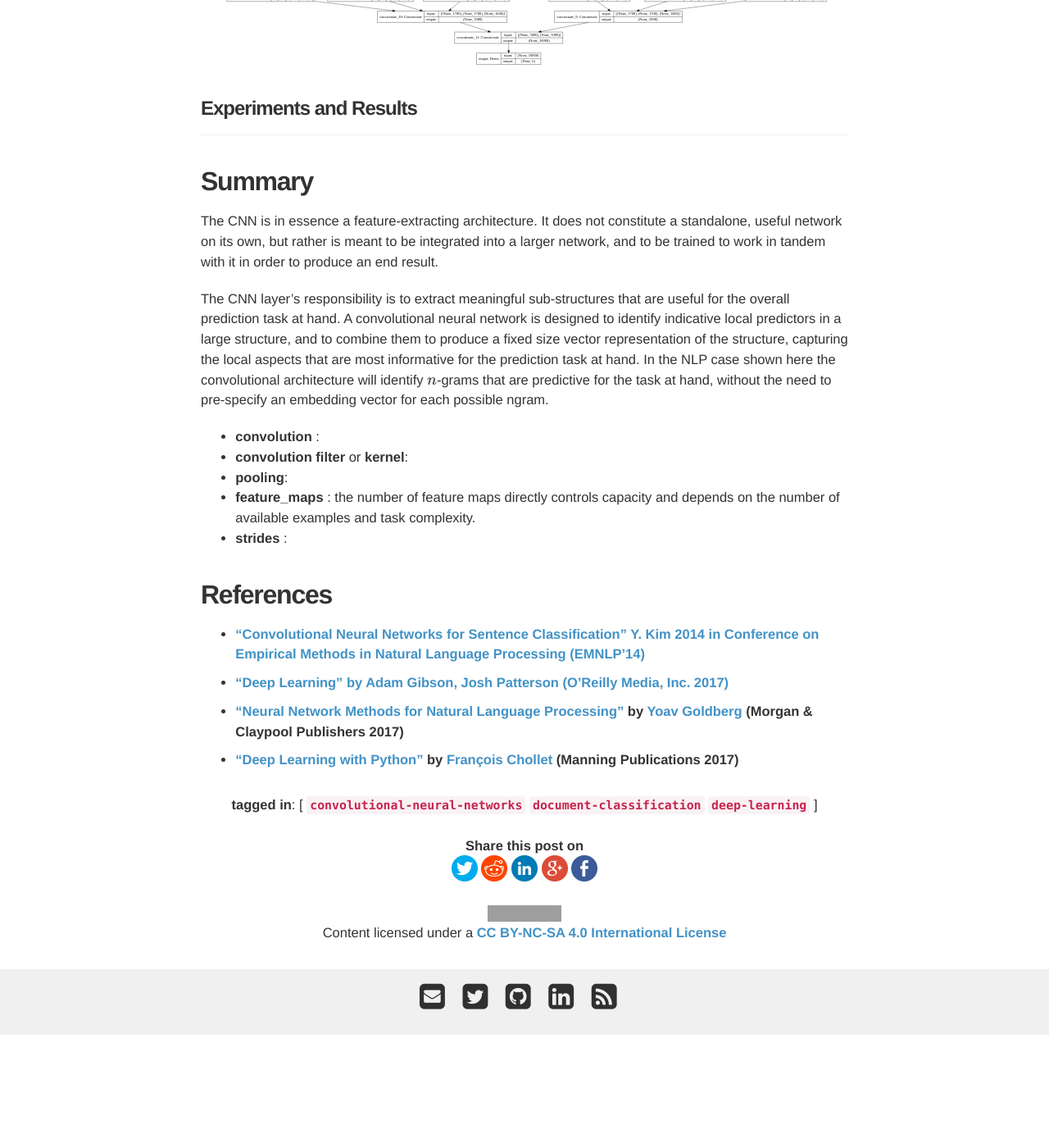
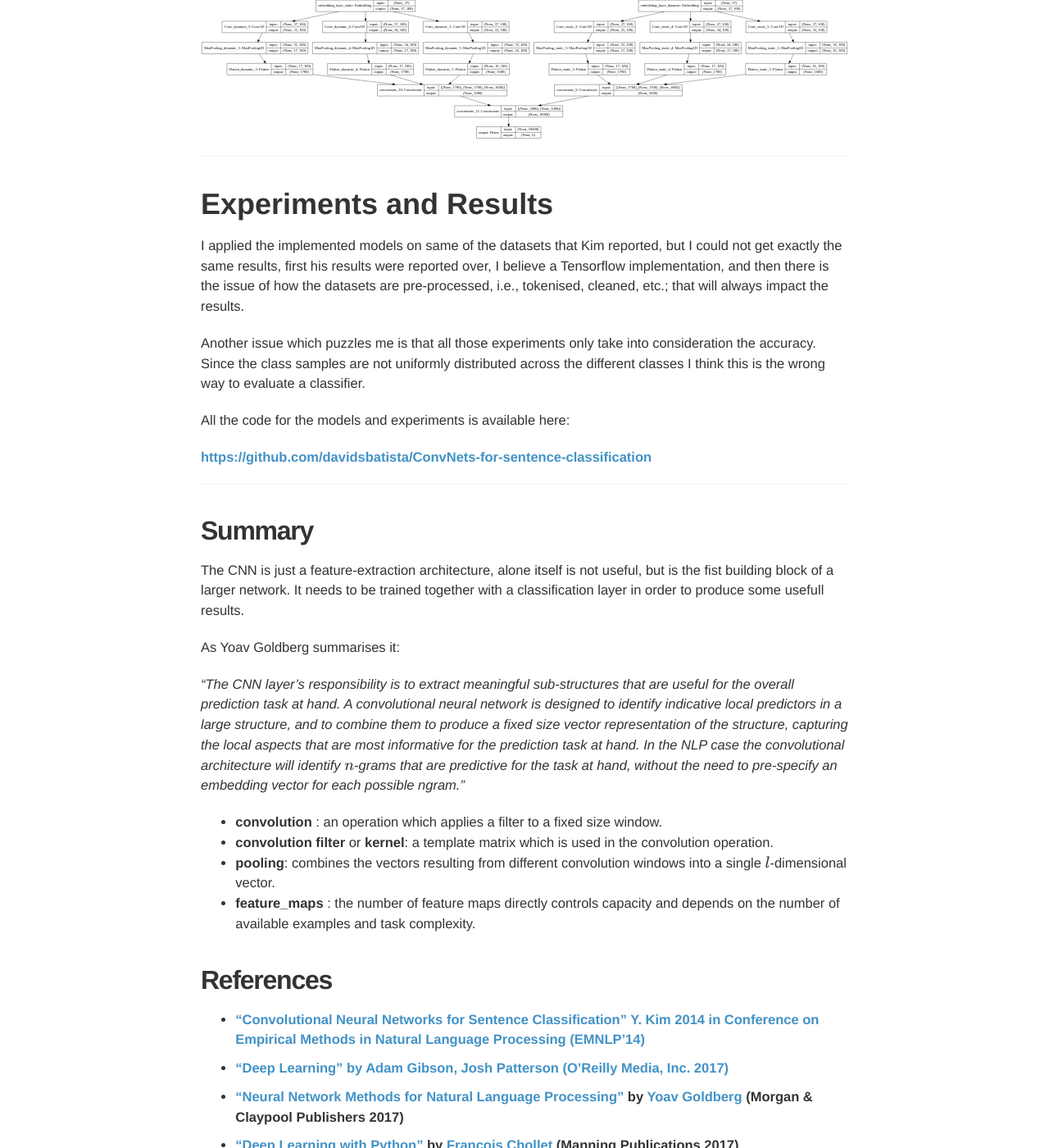
Before and after one commit to davidsbatista/davidsbatista.net, a Jekyll site: the page built from _posts/2018-03-31-SentenceClassificationConvNets.md, in a window 1280 px wide and 1400 px high, scrolled down 7106 px. Shown: the whole window at 82% size. Built offline with Jekyll 4.4.1, drawn with Linux system fonts in a browser that asks for light colours; nearby versions of some CDN libraries; some web fonts are replaced; formulas are drawn with MathJax 3; before the commit the page ends 8368 px from its top, so only the background shows below that; some of the changed text lies outside the part shown; grey boxes are pictures that could not be loaded.

Commit message:
added post

```diff
--- a/_posts/2018-03-31-SentenceClassificationConvNets.md
+++ b/_posts/2018-03-31-SentenceClassificationConvNets.md
@@ -4,13 +4,17 @@ title: Convolutional Neural Networks for Text Classification
 date: 2018-03-31 00:0:00
 categories: [blog]
 tags: convolutional-neural-networks document-classification deep-learning
-comments: false
-# disqus_identifier: #20180331
+comments: True
+disqus_identifier: #20180331
 preview_pic: /assets/images/2018-03-31-Kim_cnn-sentence-classification.png
 description: Convolutional Neural Networks for Sentence Classification
 ---
 
 Convolutional Neural Networks (ConvNets) have in the past years shown break-through results in some NLP tasks, one particular task is sentence classification, i.e., classifying short phrases (i.e., around 20~50 tokens), into a set of pre-defined categories. In this post I will explain how ConvNets can be applied to classifying short-sentences and how to easily implemented them in Keras.
+
+You can find the complete code associated with this blog post on this repository:
+
+[https://github.com/davidsbatista/ConvNets-for-sentence-classification](https://github.com/davidsbatista/ConvNets-for-sentence-classification)
 
 # __Convolutional Neural Networks__
 
@@ -232,31 +236,32 @@ The CNN-multichannel model uses two embedding layers, in one channel the embeddi
   <figcaption></figcaption>
 </figure>
 
-#### __Experiments and Results__
+---
 
-<!--
-#### __Datasets__
-* sentiment classification
-* question-type classification
-https://github.com/davidsbatista/sentence-classification-neural-networks
--->
+# __Experiments and Results__
+
+I applied the implemented models on same of the datasets that Kim reported, but I could not get exactly the same results, first his results were reported over, I believe a Tensorflow implementation, and then there is the issue of how the datasets are pre-processed, i.e., tokenised, cleaned, etc.; that will always impact the results.
+
+Another issue which puzzles me is that all those experiments only take into consideration the accuracy. Since the class samples are not uniformly distributed across the different classes I think this is the wrong way to evaluate a classifier.
+
+All the code for the models and experiments is available here:
+
+[https://github.com/davidsbatista/ConvNets-for-sentence-classification](https://github.com/davidsbatista/ConvNets-for-sentence-classification)
 
 ---
 
 ## __Summary__
 
-<!--Yoav Goldberg-->
+The CNN is just a feature-extraction architecture, alone itself is not useful, but is the fist building block of a larger network. It needs to be trained together with a classification layer in order to produce some usefull results.
 
-The CNN is in essence a feature-extracting architecture. It does not constitute a standalone, useful network on its own, but rather is meant to be integrated into a larger network, and to be trained to work in tandem with it in order to produce an end result.
+As Yoav Goldberg summarises it:
 
-The CNN layer’s responsibility is to extract meaningful sub-structures that are useful for the overall prediction task at hand. A convolutional neural network is designed to identify indicative local predictors in a large structure, and to combine them to produce a fixed size vector representation of the structure, capturing the local aspects that are most informative for the prediction task at hand. In the NLP case shown here the convolutional architecture will identify $n$-grams that are predictive for the task at hand, without the need to pre-specify an embedding vector for each possible ngram.
+_"The CNN layer’s responsibility is to extract meaningful sub-structures that are useful for the overall prediction task at hand. A convolutional neural network is designed to identify indicative local predictors in a large structure, and to combine them to produce a fixed size vector representation of the structure, capturing the local aspects that are most informative for the prediction task at hand. In the NLP case the convolutional architecture will identify $n$-grams that are predictive for the task at hand, without the need to pre-specify an embedding vector for each possible ngram."_
 
-
-* __convolution__ :
-* __convolution filter__ or __kernel__:
-* __pooling__:
+* __convolution__ : an operation which applies a filter to a fixed size window.
+* __convolution filter__ or __kernel__: a template matrix which is used in the convolution operation.
+* __pooling__: combines the vectors resulting from different convolution windows into a single $l$-dimensional vector.
 * __feature_maps__ : the number of feature maps directly controls capacity and depends on the number of available examples and task complexity.
-* __strides__ :
 
 ## __References__
 
```
